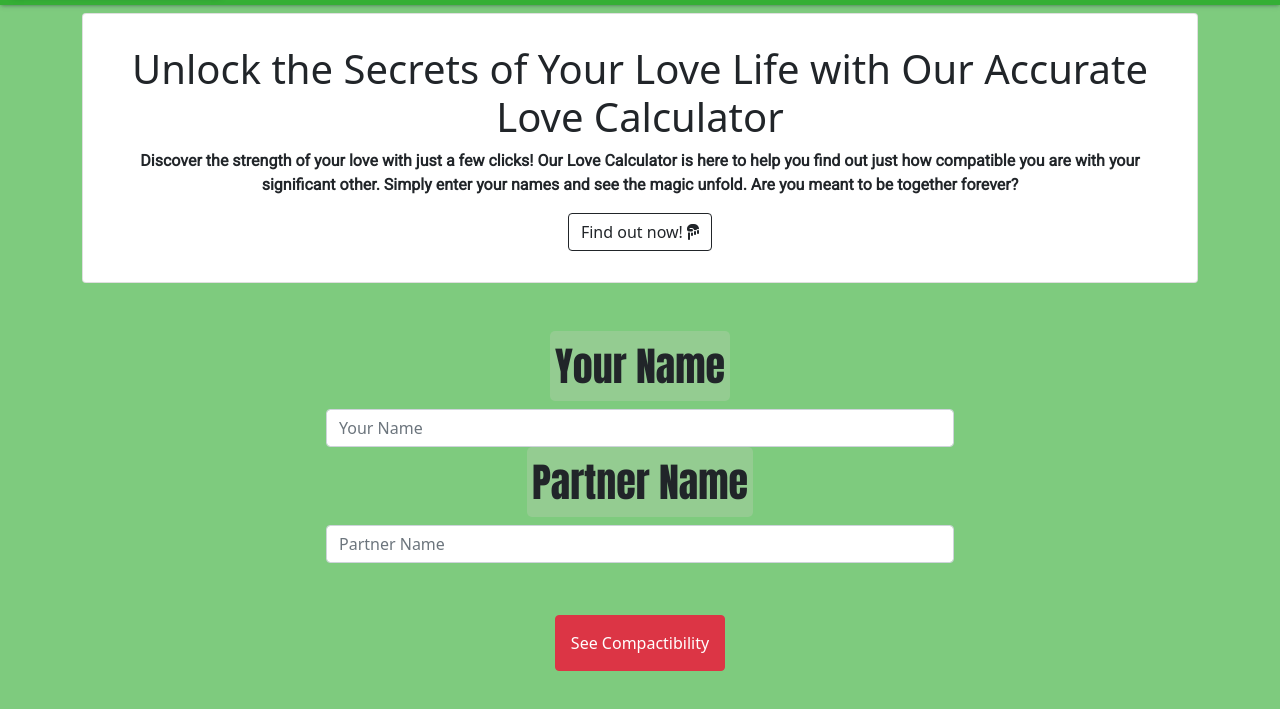
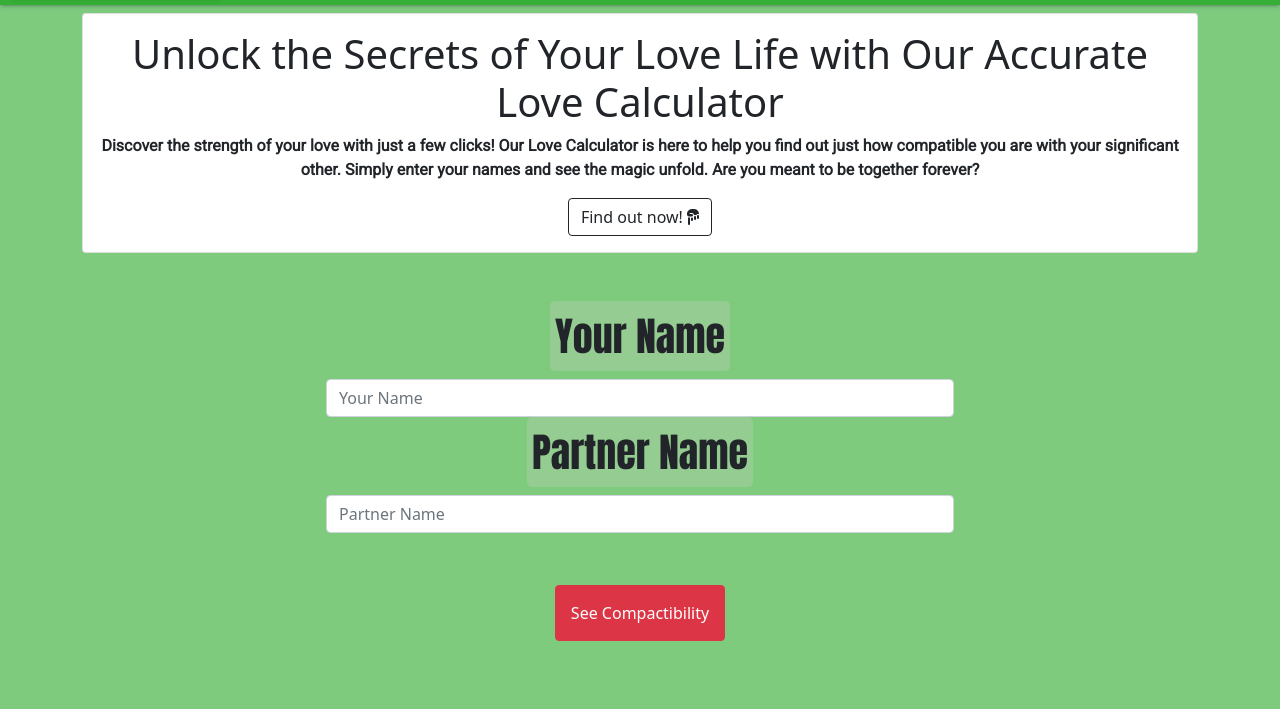
Before and after one commit to infvmous/lovecals, a plain HTML site: page index.html in a window 1280 px wide. Shown: the part 71-780 px from the top of the page. Drawn offline with nearby package versions, Linux system fonts and the light colour scheme.

Commit message:
card fixed

```diff
--- a/style.css
+++ b/style.css
@@ -100,7 +100,3 @@ button{
 #reset{
     transition: .30s ease-in-out;
 }
-
-.card{
-    padding: 15px;
-}
```
